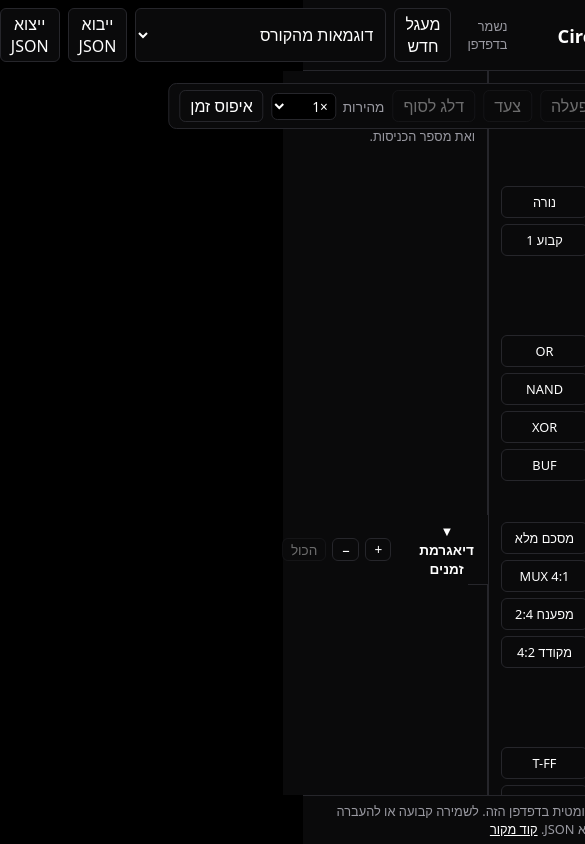
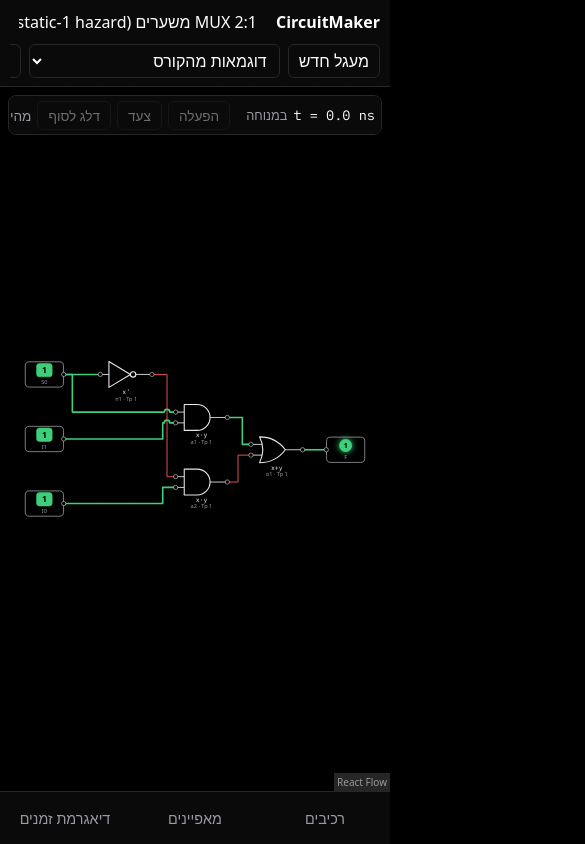
Before and after one commit to circuitmaker-tau/circuitmaker, a React (Vite) app: page / in a window 390 px wide. Both pictures are taken after a click on the button "פתיחת הדוגמה הזו". Shown: the top 844 px of the page, 585 px wide, since content can reach past the window. Built offline with nearby package versions, Linux system fonts and the light colour scheme; a web font is replaced by a local one.

Commit message:
Phone layout: sheets and tab bar, bigger touch targets

```diff
--- a/src/index.css
+++ b/src/index.css
@@ -62,6 +62,7 @@ a {
   display: flex;
   flex-direction: column;
   height: 100%;
+  height: 100dvh; /* the visible height on phones, without the browser bars */
 }
 
 .topbar {
@@ -773,3 +774,181 @@ button:disabled:hover {
 .cm-front.sig-x {
   stroke: var(--sig-x);
 }
+
+/* ---------------------------------------------------------------- phones */
+
+.mobile-tabs {
+  display: none;
+}
+
+/* fingers need bigger targets than a mouse */
+@media (pointer: coarse) {
+  .react-flow__handle {
+    width: 14px;
+    height: 14px;
+  }
+}
+
+@media (max-width: 760px) {
+  /* below 16px, iOS zooms the whole page in when a field gets focus */
+  input,
+  select,
+  textarea {
+    font-size: 16px !important;
+  }
+
+  .topbar {
+    flex-wrap: wrap;
+    gap: 6px 10px;
+    padding: 6px 10px;
+  }
+
+  .topbar h1 {
+    font-size: 1rem;
+  }
+
+  .circuit-name {
+    flex: 1;
+    width: auto;
+  }
+
+  .save-status {
+    display: none;
+  }
+
+  /* the actions get their own row and scroll sideways if needed */
+  .topbar .actions {
+    margin: 0;
+    width: 100%;
+    overflow-x: auto;
+    padding-bottom: 2px;
+  }
+
+  .topbar .actions > * {
+    flex-shrink: 0;
+  }
+
+  .footer {
+    display: none;
+  }
+
+  .editor {
+    position: relative;
+    flex-direction: column;
+  }
+
+  .workspace {
+    flex: 1;
+    min-height: 0;
+  }
+
+  /* palette, properties and timing diagram are sheets that open from the tab bar */
+  .palette,
+  .properties,
+  .timing {
+    display: none;
+  }
+
+  .editor.sheet-palette .palette,
+  .editor.sheet-props .properties,
+  .editor.sheet-timing .timing {
+    display: flex;
+    flex-direction: column;
+    position: absolute;
+    inset-inline: 0;
+    bottom: 52px;
+    z-index: 20;
+    width: auto;
+    max-height: 60%;
+    border: none;
+    border-top: 1px solid var(--line-strong);
+    box-shadow: 0 -12px 32px rgba(0, 0, 0, 0.6);
+  }
+
+  .editor.sheet-palette .palette,
+  .editor.sheet-props .properties {
+    display: block;
+  }
+
+  .editor.sheet-timing .timing {
+    height: 55% !important; /* overrides the height dragged on a computer */
+  }
+
+  .timing-resize,
+  .timing-toggle {
+    display: none;
+  }
+
+  .timing-labels {
+    width: 92px;
+  }
+
+  .palette-grid {
+    grid-template-columns: repeat(4, 1fr);
+  }
+
+  .mobile-tabs {
+    display: flex;
+    flex-shrink: 0;
+    height: 52px;
+    border-top: 1px solid var(--line);
+    background: var(--panel);
+  }
+
+  .mobile-tabs button {
+    flex: 1;
+    border: none;
+    border-radius: 0;
+    background: none;
+    font-size: 0.9rem;
+    color: var(--muted);
+  }
+
+  .mobile-tabs button[aria-pressed='true'] {
+    color: var(--fg);
+    box-shadow: inset 0 2px 0 var(--fg);
+  }
+
+  /* a selected component: the properties tab says so */
+  .mobile-tabs button.has-badge::after {
+    content: '';
+    display: inline-block;
+    width: 6px;
+    height: 6px;
+    margin-inline-start: 6px;
+    border-radius: 50%;
+    background: var(--fg);
+    vertical-align: middle;
+  }
+
+  /* playback controls: one row across the top that scrolls sideways */
+  .sim-controls {
+    left: 8px;
+    right: 8px;
+    top: 8px;
+    transform: none;
+    overflow-x: auto;
+    gap: 6px;
+    padding: 4px 6px;
+    font-size: 0.85rem;
+  }
+
+  .sim-controls > * {
+    flex-shrink: 0;
+  }
+
+  .sim-time {
+    min-width: 0;
+  }
+
+  .status {
+    left: 8px;
+    right: 8px;
+    bottom: 8px;
+    transform: none;
+  }
+
+  .react-flow__controls {
+    display: none; /* pinch to zoom instead */
+  }
+}
--- a/src/ui/Editor.tsx
+++ b/src/ui/Editor.tsx
@@ -41,6 +41,13 @@ type NodeMeta = Pick<ComponentFlowNode, 'measured' | 'selected'>;
 const isComponentType = (t: string): t is ComponentType =>
   (COMPONENT_TYPES as readonly string[]).includes(t);
 
+type Sheet = 'none' | 'palette' | 'props' | 'timing';
+const SHEETS: [Exclude<Sheet, 'none'>, string][] = [
+  ['palette', 'רכיבים'],
+  ['props', 'מאפיינים'],
+  ['timing', 'דיאגרמת זמנים'],
+];
+
 export function Editor() {
   const circuit = useCircuitStore((s) => s.circuit);
   const message = useCircuitStore((s) => s.message);
@@ -64,6 +71,9 @@ export function Editor() {
   }, [loaded, fitView, setViewport]);
 
   const [nodeMeta, setNodeMeta] = useState<Record<string, NodeMeta>>({});
+  // on a phone the palette, properties and timing diagram are sheets over the canvas
+  const [sheet, setSheet] = useState<Sheet>('none');
+  const toggleSheet = (next: Sheet) => setSheet((cur) => (cur === next ? 'none' : next));
   const [selectedEdges, setSelectedEdges] = useState<Set<string>>(new Set());
 
   // a structural edit restarts the simulation from the steady state; flipping a switch does not
@@ -171,13 +181,14 @@ export function Editor() {
   // a click in the palette puts the component in the first free spot
   const onPaletteAdd = (type: ComponentType) => {
     addComponent(type, findFreeSpot(circuit, createComponent(type, 'new')));
+    setSheet('none');
   };
 
   const selected = nodes.filter((n) => n.selected);
   const selectedComponent = selected.length === 1 ? selected[0].data.component : null;
 
   return (
-    <div className="editor">
+    <div className={`editor sheet-${sheet}`}>
       <Palette onAdd={onPaletteAdd} />
       <div className="workspace">
         <div className="canvas" dir="ltr" onDrop={onDrop} onDragOver={onDragOver}>
@@ -192,6 +203,7 @@ export function Editor() {
             onNodesChange={onNodesChange}
             onEdgesChange={onEdgesChange}
             onConnect={onConnect}
+            onPaneClick={() => setSheet('none')}
             isValidConnection={isValidConnection}
             deleteKeyCode={['Backspace', 'Delete']}
             snapToGrid
@@ -213,6 +225,19 @@ export function Editor() {
         <TimingDiagram />
       </div>
       <PropertiesPanel component={selectedComponent} />
+      <nav className="mobile-tabs" aria-label="חלוניות">
+        {SHEETS.map(([id, label]) => (
+          <button
+            key={id}
+            type="button"
+            aria-pressed={sheet === id}
+            className={id === 'props' && selectedComponent ? 'has-badge' : undefined}
+            onClick={() => toggleSheet(id)}
+          >
+            {label}
+          </button>
+        ))}
+      </nav>
     </div>
   );
 }
--- a/src/ui/Home.tsx
+++ b/src/ui/Home.tsx
@@ -84,7 +84,7 @@ export function Home({ onOpenEditor }: HomeProps) {
               </button>
             </div>
             <p className="building">
-              בבנייה: העורך כבר פתוח. הסימולציה והניתוח מתווספים בשבועות הקרובים.
+              בבנייה: העורך, הסימולציה ודיאגרמת הזמנים כבר פתוחים. ניתוח ה-hazards מתווסף בקרוב.
             </p>
           </div>
           <HazardDemo />
```
